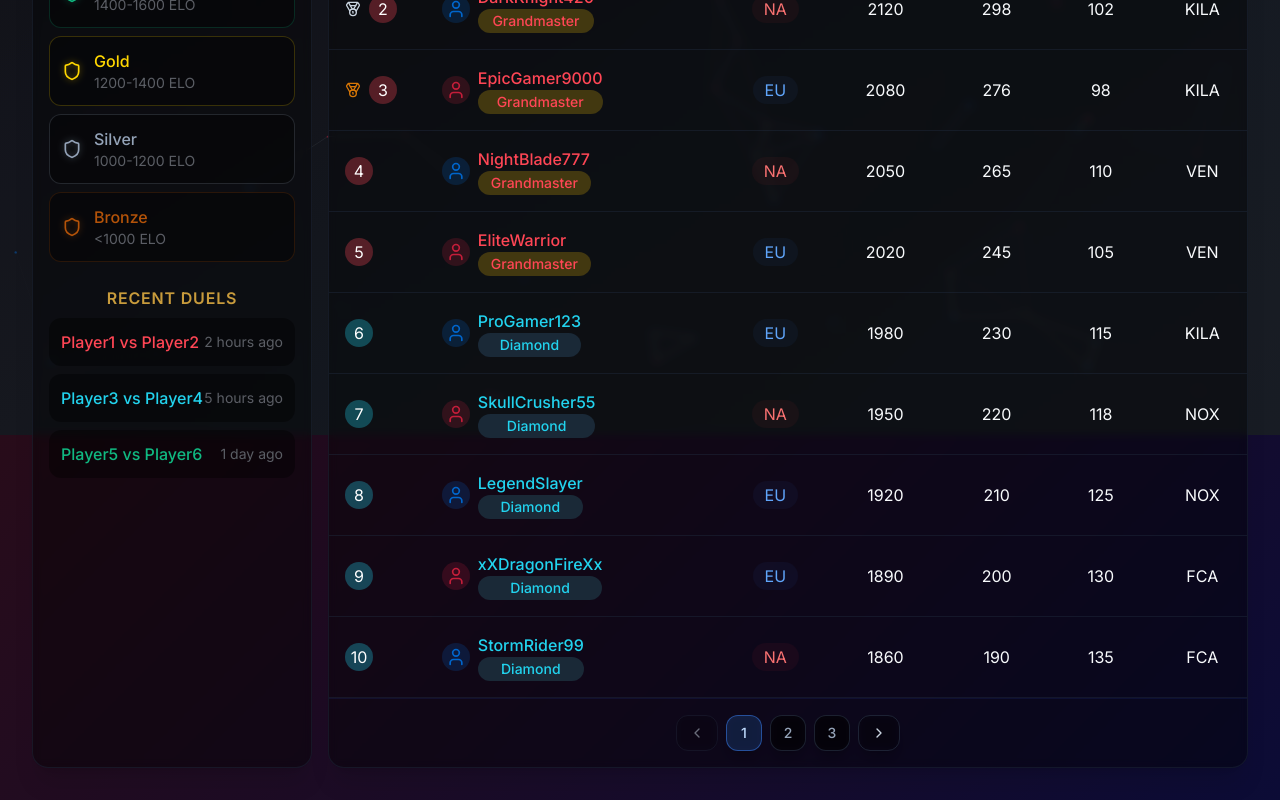
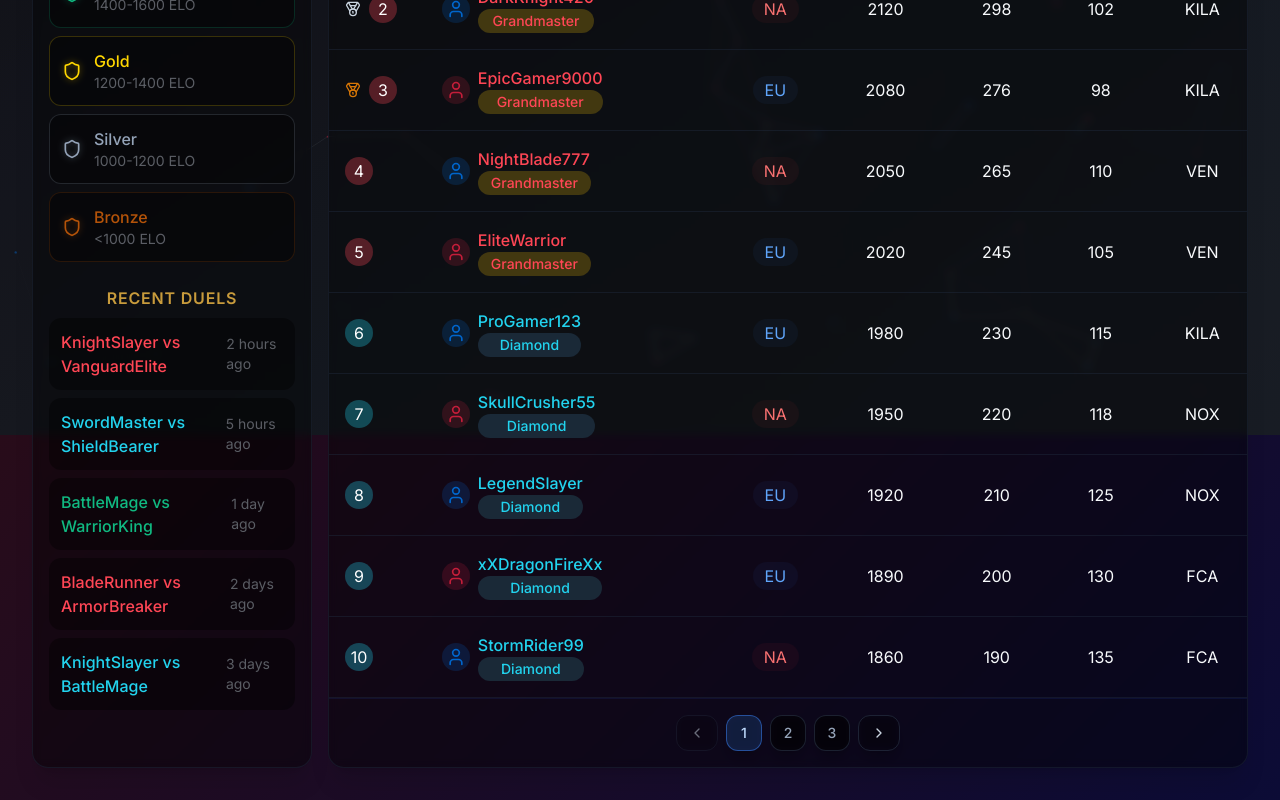
Before and after one commit to iGotYourBackMr/chiv-leaderboard, a Next.js app: page / in a window 1280 px wide. Shown: the part 365-1165 px from the top of the page. Built offline with nearby package versions, Linux system fonts and the light colour scheme.

Commit message:
feat: update Recent Duels with random player names

```diff
--- a/components/rank-tiers-sidebar.tsx
+++ b/components/rank-tiers-sidebar.tsx
@@ -73,16 +73,24 @@ const RankTiersSidebar = () => {
         </div>
         <ul className="space-y-2">
           <li className="bg-black/40 rounded-xl p-3 flex justify-between items-center">
-            <span className="text-[#FF4655] font-medium">Player1 vs Player2</span>
+            <span className="text-[#FF4655] font-medium">KnightSlayer vs VanguardElite</span>
             <span className="text-[#5B5E65] text-sm">2 hours ago</span>
           </li>
           <li className="bg-black/40 rounded-xl p-3 flex justify-between items-center">
-            <span className="text-[#22D3EE] font-medium">Player3 vs Player4</span>
+            <span className="text-[#22D3EE] font-medium">SwordMaster vs ShieldBearer</span>
             <span className="text-[#5B5E65] text-sm">5 hours ago</span>
           </li>
           <li className="bg-black/40 rounded-xl p-3 flex justify-between items-center">
-            <span className="text-[#10B981] font-medium">Player5 vs Player6</span>
+            <span className="text-[#10B981] font-medium">BattleMage vs WarriorKing</span>
             <span className="text-[#5B5E65] text-sm">1 day ago</span>
+          </li>
+          <li className="bg-black/40 rounded-xl p-3 flex justify-between items-center">
+            <span className="text-[#FF4655] font-medium">BladeRunner vs ArmorBreaker</span>
+            <span className="text-[#5B5E65] text-sm">2 days ago</span>
+          </li>
+          <li className="bg-black/40 rounded-xl p-3 flex justify-between items-center">
+            <span className="text-[#22D3EE] font-medium">KnightSlayer vs BattleMage</span>
+            <span className="text-[#5B5E65] text-sm">3 days ago</span>
           </li>
         </ul>
       </div>
```
